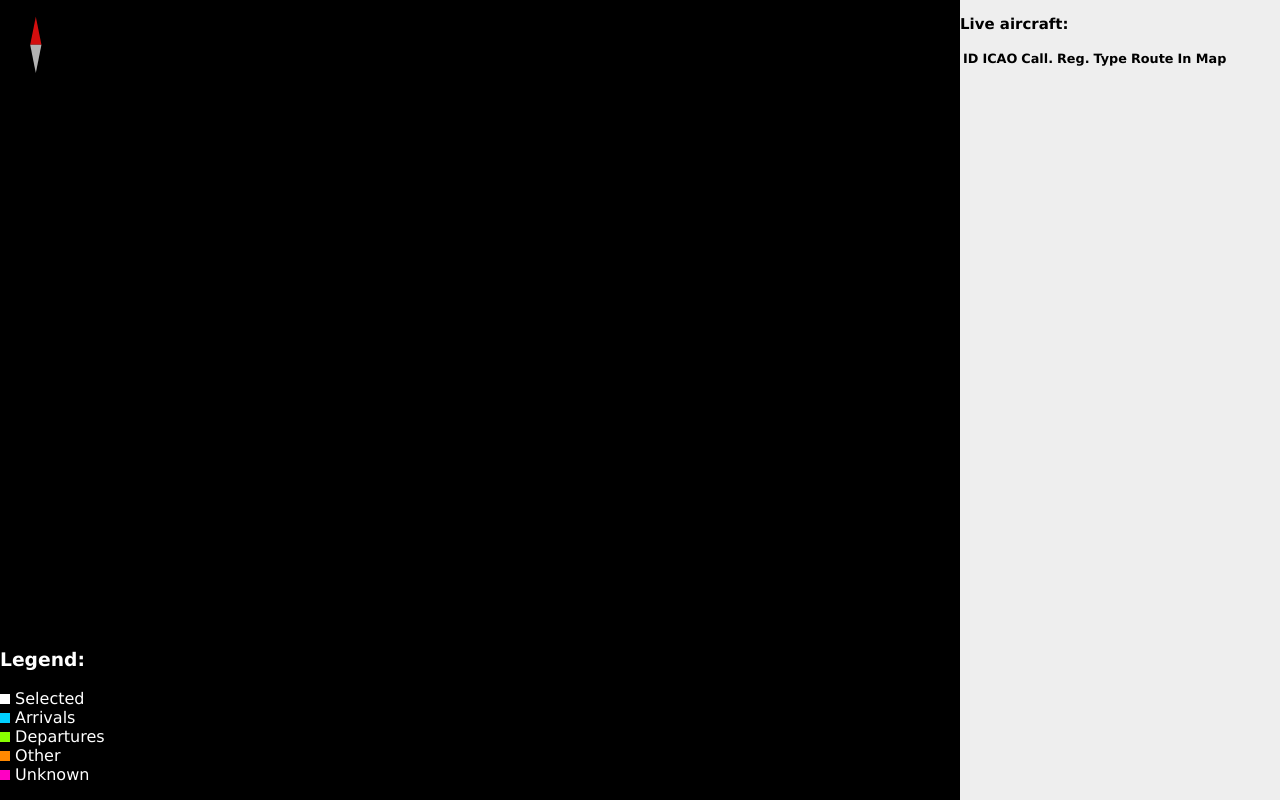
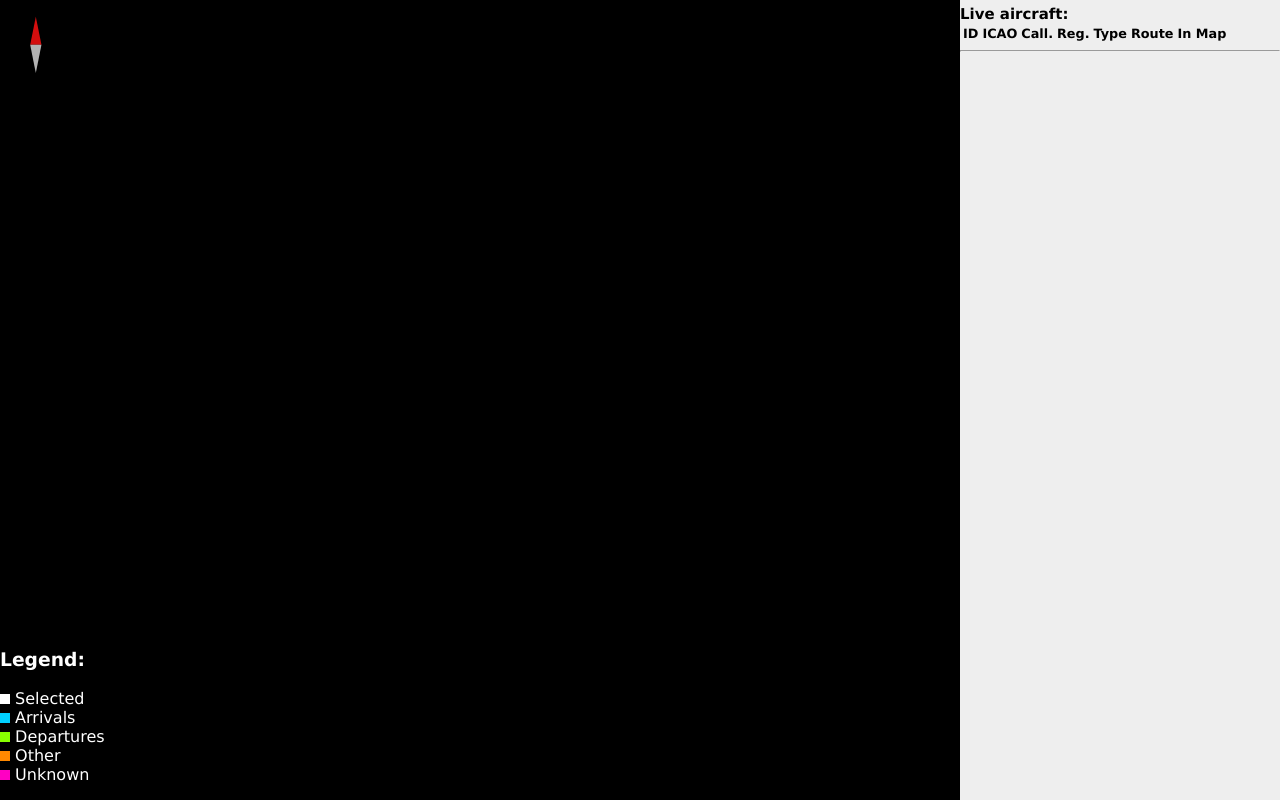
Before and after one commit to franspaco/3d_radar, a plain HTML site: page index.html in a window 1280 px wide. Drawn offline with Linux system fonts and the light colour scheme; no server answers; files whose address does not match are found by name.

Commit message:
* space optimization

```diff
--- a/css/main.css
+++ b/css/main.css
@@ -50,6 +50,11 @@ body {
     font-size: 0.8em;
 }
 
+#list > h3, #panel > h3 {
+    margin-top: 5px;
+    margin-bottom: 0;
+}
+
 #legend {
     position: absolute;
     left: 0;
--- a/index.html
+++ b/index.html
@@ -52,6 +52,7 @@
 
                 </tbody>
             </table>
+            <hr>
             <div id="table-footer">
                 <div id="panel" class="hidden">
                     <h3>Airplane data:</h3>
--- a/js/app.js
+++ b/js/app.js
@@ -65,7 +65,7 @@ APP.setup = async function () {
 
     // Set up data table
     this.table = $("#data").DataTable({
-        "scrollY":        "50vh",
+        "scrollY":        "45vh",
         "scrollCollapse": true,
         "paging":         false,
         "columnDefs": [
```
